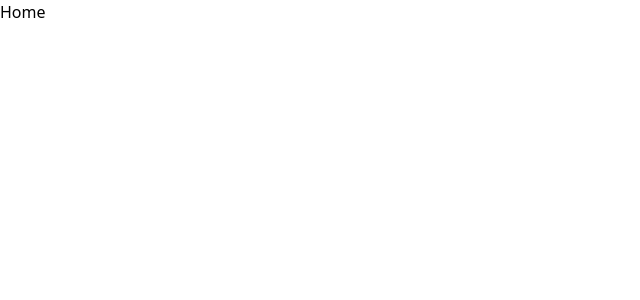
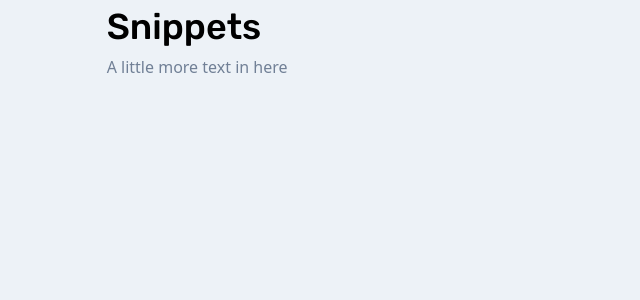
Before and after one commit to sittaung69/codecourse-code-snippet, a Nuxt app in the folder client/: page / in a window 1280 px wide. Shown: the top 300 px of the page, without its empty margins (0-640 px from the left). Built offline with nearby package versions, Linux system fonts and the light colour scheme.

Commit message:
(client) base styles with tailwind

```diff
--- a/client/assets/styles/app.css
+++ b/client/assets/styles/app.css
@@ -1,3 +1,28 @@
 @import "tailwindcss/base";
 @import "tailwindcss/components";
 @import "tailwindcss/utilities";
+
+body {
+  @apply bg-gray-200;
+}
+
+h1,
+h2,
+h3,
+h4,
+h5,
+h6 {
+  @apply font-header;
+}
+
+a {
+  @apply text-blue-500;
+}
+
+p {
+  @apply text-gray-600 mb-6 leading-relaxed;
+}
+
+.container {
+  @apply w-10/12 mx-auto;
+}
--- a/client/nuxt.config.js
+++ b/client/nuxt.config.js
@@ -11,7 +11,14 @@
       { hid: "description", name: "description", content: "" },
       { name: "format-detection", content: "telephone=no" }
     ],
-    link: [{ rel: "icon", type: "image/x-icon", href: "/favicon.ico" }]
+    link: [
+      { rel: "icon", type: "image/x-icon", href: "/favicon.ico" },
+      {
+        rel: "stylesheet",
+        href:
+          "https://fonts.googleapis.com/css2?family=Rubik:wght@400;500&display=swap"
+      }
+    ]
   },
 
   // Global CSS: https://go.nuxtjs.dev/config-css
--- a/client/pages/index.vue
+++ b/client/pages/index.vue
@@ -1,6 +1,7 @@
 <template>
   <div class="container">
-    Home
+    <h1 class="font-medium text-4xl">Snippets</h1>
+    <p>A little more text in here</p>
   </div>
 </template>
 
--- a/client/tailwind.config.js
+++ b/client/tailwind.config.js
@@ -1,6 +1,10 @@
 module.exports = {
   theme: {
-    extend: {}
+    extend: {
+      fontFamily: {
+        header: ["Rubik", "sans-serif"]
+      }
+    }
   },
   variants: {},
   plugins: []
```
